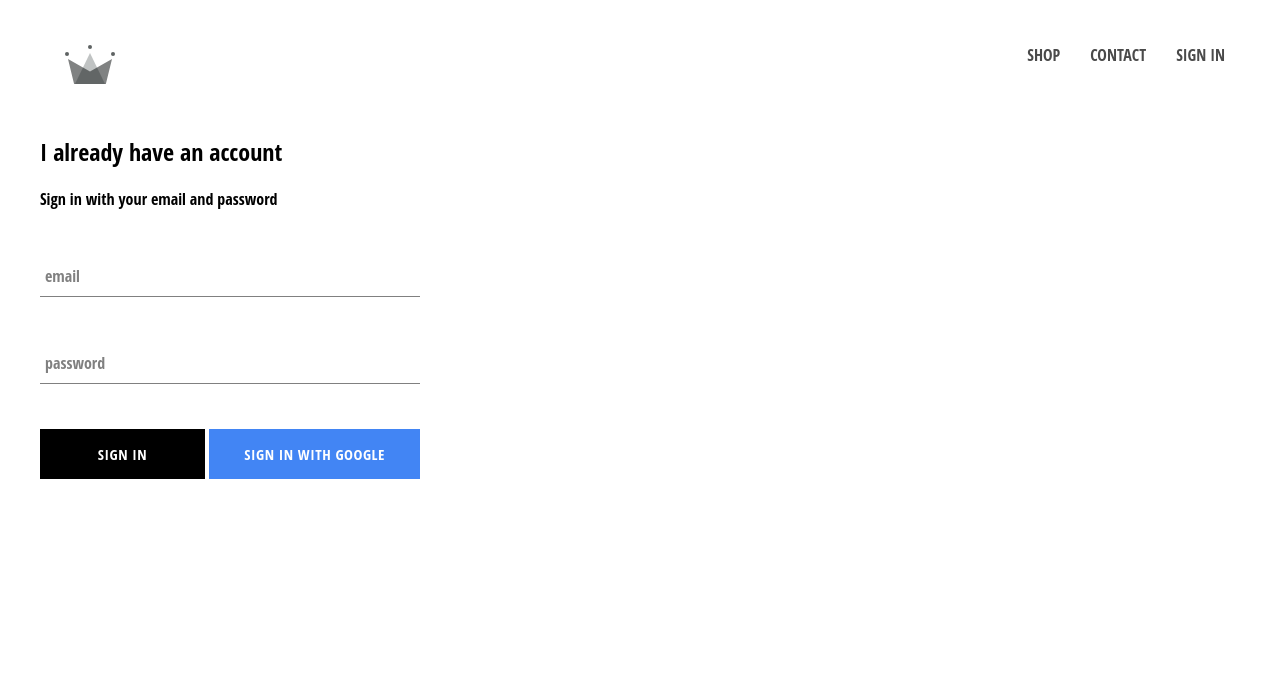
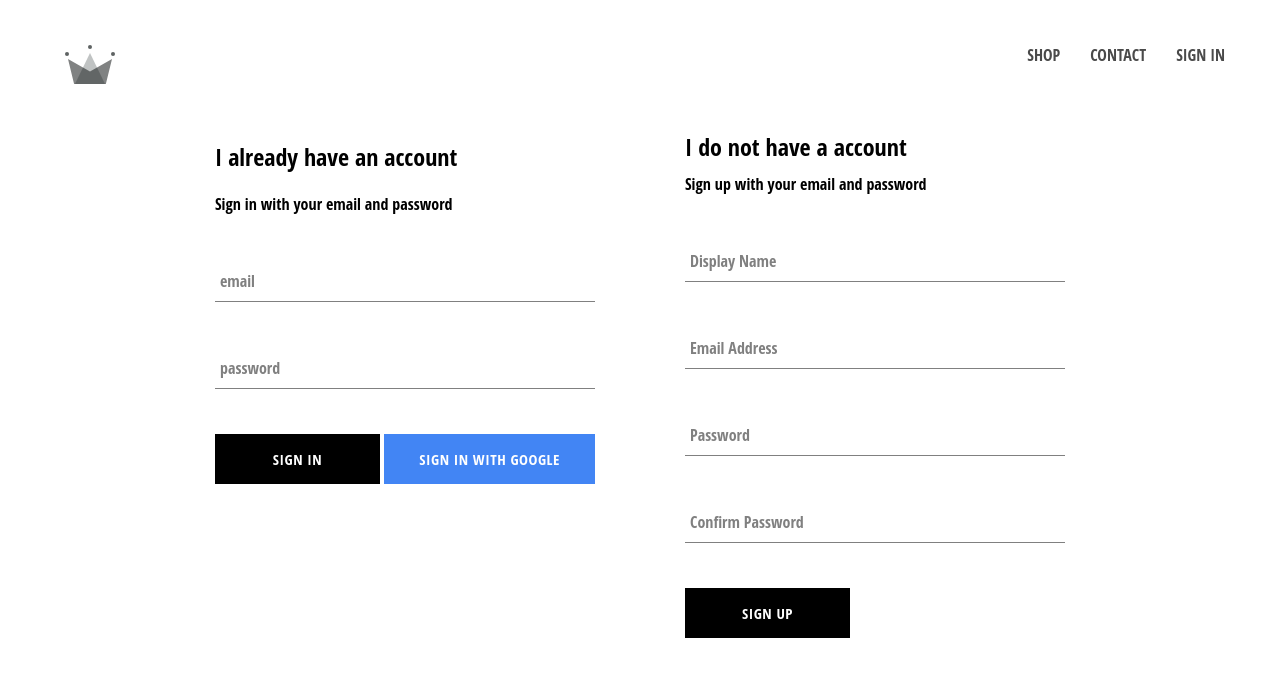
Before and after one commit to larencesilveri/crwn-clothing, a React (Create React App) app: page /signin in a window 1280 px wide. Shown: the top 676 px of the page. Built offline with nearby package versions, Linux system fonts and the light colour scheme; no server answers; the HTML template or start-up script is replaced by a standard one.

Commit message:
implemented firebase utils, included ability to store authenticated users into our firestore database

```diff
--- a/src/App.js
+++ b/src/App.js
@@ -5,7 +5,7 @@
 import Home from './pages/home/home.component';
 import Shop from './pages/shop/shop.component';
 import SignInAndSignUp from './pages/sign-in-and-sign-up/sign-in-and-sign-up.component';
-import { auth } from './firebase/firebase.utils';
+import { auth, createUserProfileDocument } from './firebase/firebase.utils';
 
 class App extends Component {
   constructor(props) {
@@ -17,8 +17,21 @@
   }
   unsubscribeFromAuth = null;
   componentDidMount() {
-    this.unsubscribeFromAuth = auth.onAuthStateChanged((user) => {
-      this.setState({ currentUser: user });
+    this.unsubscribeFromAuth = auth.onAuthStateChanged(async (userAuth) => {
+      if (userAuth) {
+        const userRef = await createUserProfileDocument(userAuth);
+
+        userRef.onSnapshot((snapShot) => {
+          this.setState({
+            currentUser: {
+              id: snapShot.id,
+              ...snapShot.data(),
+            },
+          });
+        });
+      } else {
+        this.setState({ currentUser: userAuth });
+      }
     });
   }
   componentWillUnmount() {
--- a/src/components/sign-in/sign-in.styles.scss
+++ b/src/components/sign-in/sign-in.styles.scss
@@ -4,7 +4,7 @@
   flex-direction: column;
 
   .title {
-    margin: 10px auto;
+    margin: 10px 0;
   }
   .buttons {
     display: flex;
--- /dev/null
+++ b/src/components/sign-up/sign-up.component.jsx
@@ -0,0 +1,94 @@
+import React, { Component } from 'react';
+import './sign-up.styles.scss';
+
+import FormInput from '../form-input/form-input.component';
+import CustomButton from '../custom-button/custom-button.component';
+
+import { auth, createUserProfileDocument } from '../../firebase/firebase.utils';
+
+export class SignUp extends Component {
+  constructor(props) {
+    super(props);
+
+    this.state = {
+      displayName: '',
+      email: '',
+      password: '',
+      confirmPassword: '',
+    };
+  }
+  handleSubmit = async (event) => {
+    event.preventDefault();
+    const { displayName, email, password, confirmPassword } = this.state;
+    if (password !== confirmPassword) {
+      alert("Passwords don't match");
+      return;
+    }
+    try {
+      const { user } = await auth.createUserWithEmailAndPassword(
+        email,
+        password
+      );
+      await createUserProfileDocument(user, { displayName });
+      this.setState({
+        displayName: '',
+        email: '',
+        password: '',
+        confirmPassword: '',
+      });
+    } catch (error) {
+      console.error(error);
+    }
+  };
+  handleChange = (event) => {
+    const { name, value } = event.target;
+    this.setState({ [name]: value });
+  };
+
+  render() {
+    const { displayName, email, password, confirmPassword } = this.state;
+    return (
+      <div className="sign-up">
+        <h2 className="title">I do not have a account</h2>
+        <span>Sign up with your email and password</span>
+        <form onSubmit={this.handleSubmit} className="sign-up-form">
+          <FormInput
+            type="text"
+            name="displayName"
+            value={displayName}
+            handleChange={this.handleChange}
+            label="Display Name"
+            required
+          />
+          <FormInput
+            type="email"
+            name="email"
+            value={email}
+            handleChange={this.handleChange}
+            label="Email Address"
+            required
+          />
+          <FormInput
+            type="password"
+            name="password"
+            value={password}
+            handleChange={this.handleChange}
+            label="Password"
+            required
+          />
+          <FormInput
+            type="password"
+            name="confirmPassword"
+            value={confirmPassword}
+            handleChange={this.handleChange}
+            label="Confirm Password"
+            required
+          />
+          <CustomButton type="submit">Sign Up</CustomButton>
+        </form>
+      </div>
+    );
+  }
+}
+
+export default SignUp;
--- /dev/null
+++ b/src/components/sign-up/sign-up.styles.scss
@@ -0,0 +1,9 @@
+.sign-up {
+  display: flex;
+  flex-direction: column;
+  width: 380px;
+
+  .title {
+    margin: 10px 0;
+  }
+}
--- a/src/firebase/firebase.utils.js
+++ b/src/firebase/firebase.utils.js
@@ -13,6 +13,27 @@
   measurementId: 'G-XEPYWHPVME',
 };
 
+export const createUserProfileDocument = async (userAuth, additionalData) => {
+  if (!userAuth) return;
+  const userRef = firestore.doc(`users/${userAuth.uid}`);
+  const snapShot = await userRef.get();
+  if (!snapShot.exists) {
+    const { displayName, email } = userAuth;
+    const createdAt = new Date();
+    try {
+      await userRef.set({
+        displayName,
+        email,
+        createdAt,
+        ...additionalData,
+      });
+    } catch (error) {
+      console.log('error creating user', error.message);
+    }
+  }
+  return userRef;
+};
+
 firebase.initializeApp(config);
 
 export const auth = firebase.auth();
--- a/src/pages/sign-in-and-sign-up/sign-in-and-sign-up.component.jsx
+++ b/src/pages/sign-in-and-sign-up/sign-in-and-sign-up.component.jsx
@@ -1,10 +1,12 @@
 import React from 'react';
 import './sign-in-and-sign-up.styles.scss';
 import SignIn from '../../components/sign-in/sign-in.component';
+import SignUp from '../../components/sign-up/sign-up.component';
 
 const SignInAndSignUp = () => (
   <div className="sign-in-and-sign-up">
     <SignIn />
+    <SignUp />
   </div>
 );
 export default SignInAndSignUp;
--- a/src/pages/sign-in-and-sign-up/sign-in-and-sign-up.styles.scss
+++ b/src/pages/sign-in-and-sign-up/sign-in-and-sign-up.styles.scss
@@ -0,0 +1,6 @@
+.sign-in-and-sign-up {
+  width: 850px;
+  display: flex;
+  justify-content: space-between;
+  margin: 30px auto;
+}
```
